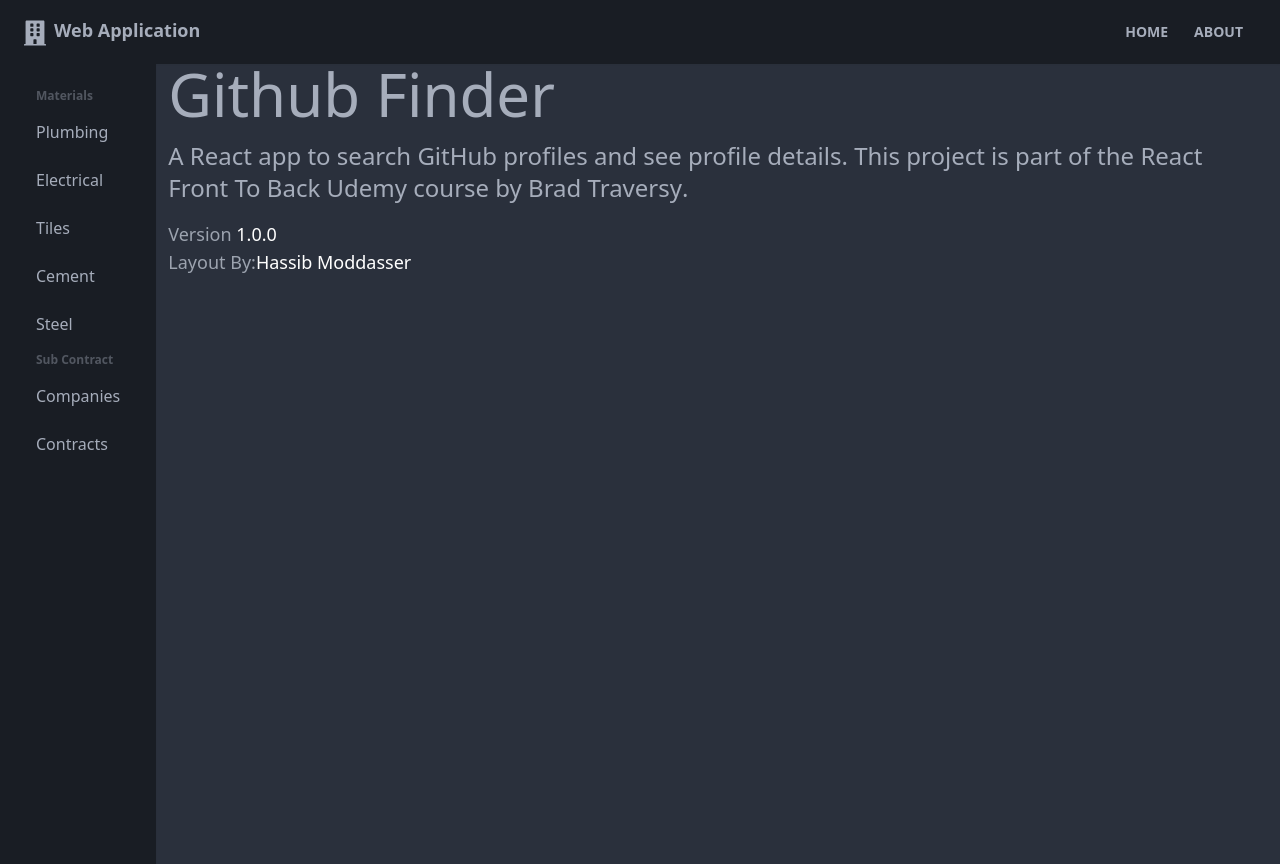
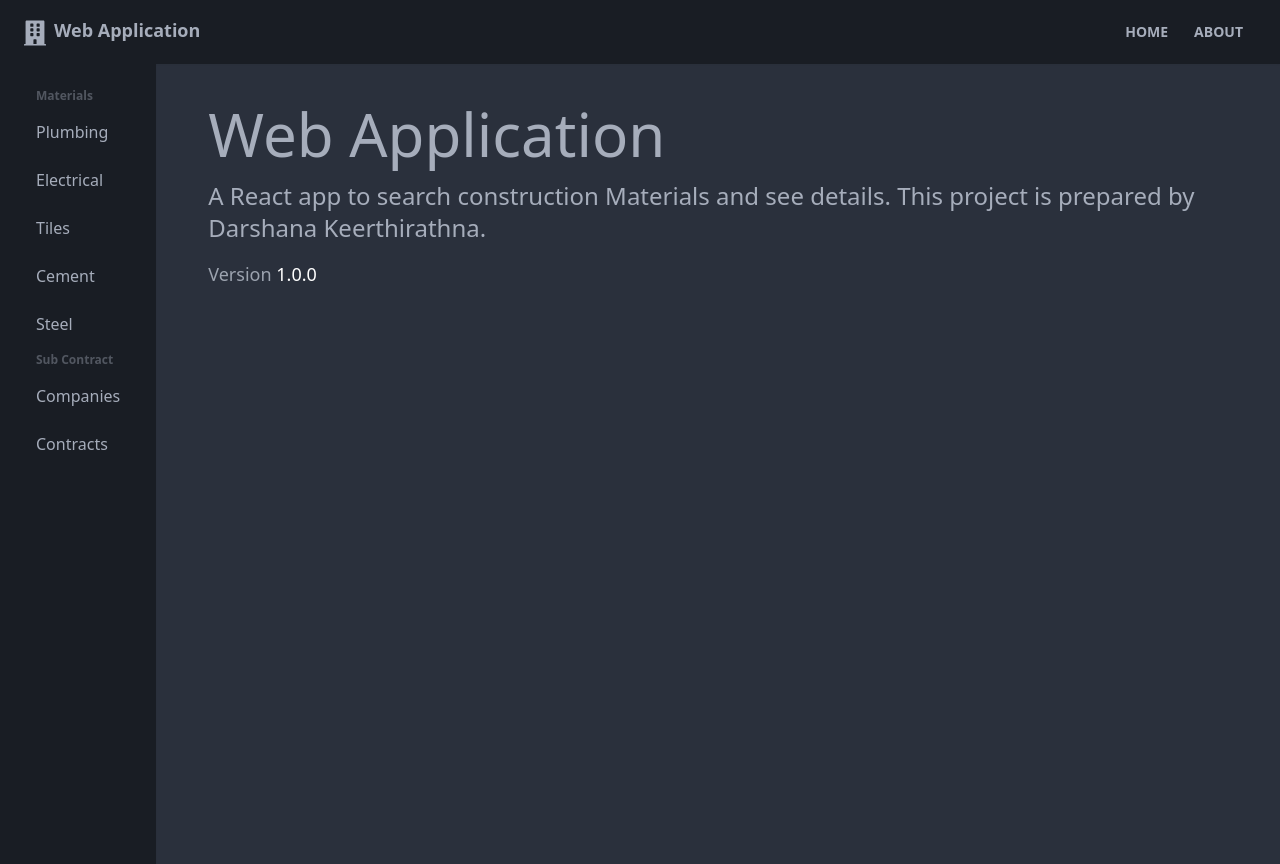
Before and after one commit to keerthimac/web_application, a React (Vite) app in the folder frontend/: page /about in a window 1280 px wide. Built offline with nearby package versions, Linux system fonts and the light colour scheme; no server answers.

Commit message:
edited requirements and About

```diff
--- a/frontend/src/pages/About.jsx
+++ b/frontend/src/pages/About.jsx
@@ -1,30 +1,25 @@
 function About() {
   return (
-    <>
-      <h1 className='text-6xl mb-4'>Github Finder</h1>
+    <div className='m-10'>
+      <h1 className='text-6xl mb-4'>Web Application</h1>
       <p className='mb-4 text-2xl font-light'>
-        A React app to search GitHub profiles and see profile details. This
-        project is part of the
-        <a href='https://www.udemy.com/course/modern-react-front-to-back/'>
-          {" "}
-          React Front To Back
-        </a>{" "}
-        Udemy course by
+        A React app to search construction Materials and see details. This
+        project is prepared by
         <strong>
-          <a href='https://traversymedia.com'> Brad Traversy</a>
+          <a href='https://github.com/keerthimac'> Darshana Keerthirathna</a>
         </strong>
         .
       </p>
       <p className='text-lg text-gray-400'>
         Version <span className='text-white'>1.0.0</span>
       </p>
-      <p className='text-lg text-gray-400'>
+      {/* <p className='text-lg text-gray-400'>
         Layout By:
         <a className='text-white' href='https://twitter.com/hassibmoddasser'>
           Hassib Moddasser
         </a>
-      </p>
-    </>
+      </p> */}
+    </div>
   );
 }
 
```
Also changed, not shown: 1 other file (tests, documents, lock files or other folders).
